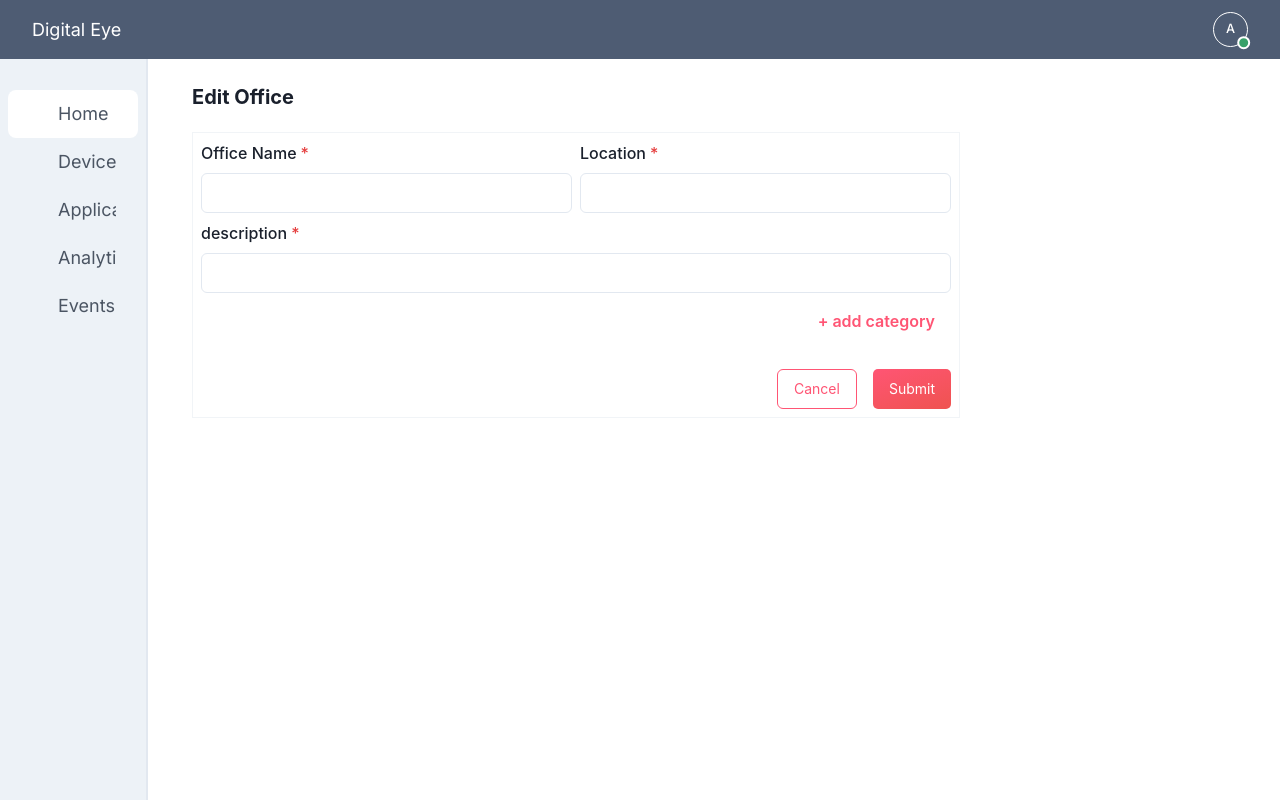
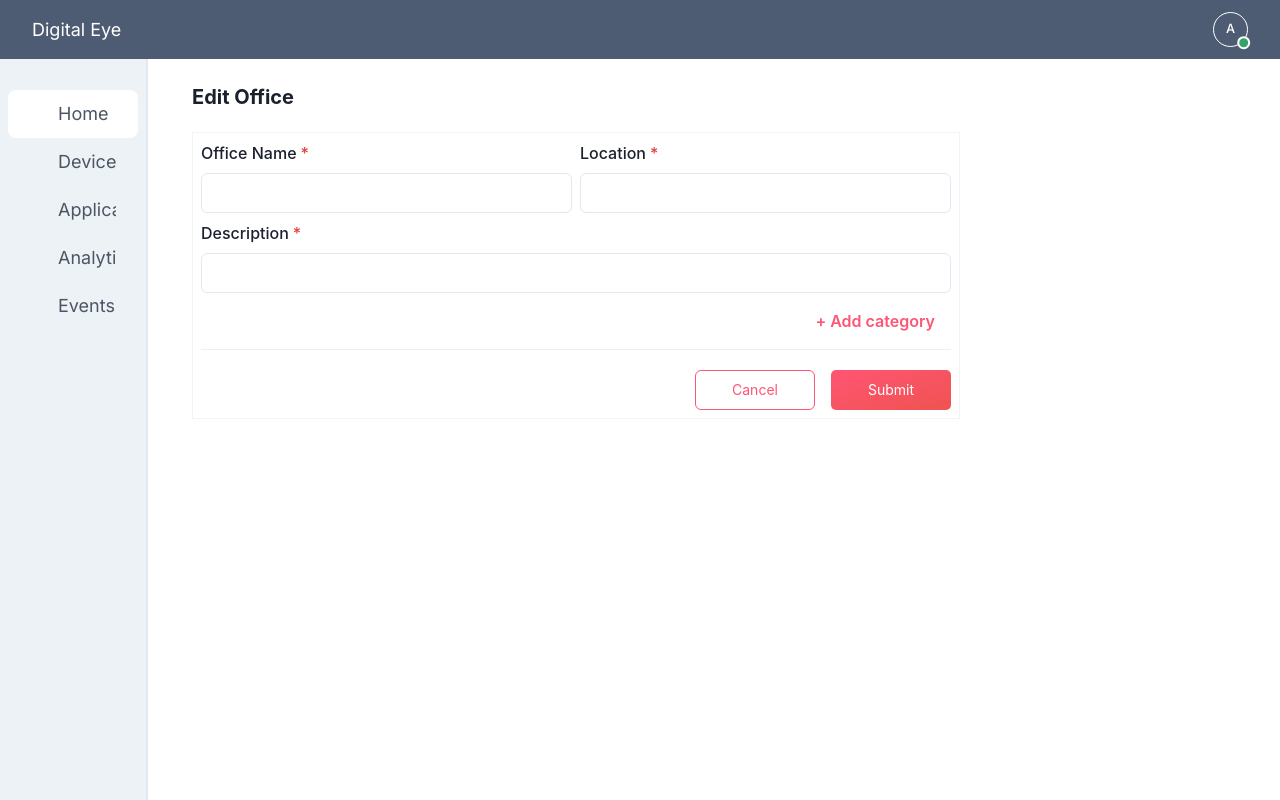
Before and after one commit to abdulmoizrana89/issm-digital-eye, a React (Vite) app: page /home/1 in a window 1280 px wide. Built offline with nearby package versions, Linux system fonts and the light colour scheme; some icons are missing.

Commit message:
style: update popup styles

```diff
--- a/src/components/CustomIconBtn/index.tsx
+++ b/src/components/CustomIconBtn/index.tsx
@@ -15,7 +15,7 @@ const CustomIconButton = ({ icon, onClick }: ICustomIconButton) => {
       variant="outline"
       aria-label={`${icon} button`}
       onClick={onClick}
-      icon={<CustomIcon color="#696969" icon={icon} />}
+      icon={<CustomIcon fontSize="13px" color="#696969" icon={icon} />}
     />
   );
 };
--- a/src/components/CustomModal/CustomModalFooter.tsx
+++ b/src/components/CustomModal/CustomModalFooter.tsx
@@ -28,6 +28,7 @@ const CustomModalFooter = ({
           color="#FF5574"
           fontSize={14}
           fontWeight="normal"
+          className="w-[120px]"
           {...cancelBtnProps}
         >
           {closeBtnText}
@@ -40,6 +41,7 @@ const CustomModalFooter = ({
           fontSize={14}
           fontWeight="normal"
           color="#FFFFFF"
+          className="w-[120px]"
           onClick={onSubmit}
           {...submitBtnProps}
         >
--- a/src/components/CustomModal/index.tsx
+++ b/src/components/CustomModal/index.tsx
@@ -22,12 +22,15 @@ const CustomModal = ({
   children,
 }: CustomModalProps) => {
   return (
-    <Modal isOpen={isOpen} onClose={onClose} motionPreset="scale" size={size ? size : "3xl"}
-
+    <Modal
+      isOpen={isOpen}
+      onClose={onClose}
+      motionPreset="scale"
+      size={size ? size : "3xl"}
     >
       <ModalOverlay />
       <ModalContent>
-        <ModalHeader>{title}</ModalHeader>
+        <ModalHeader className="text-[#4F5D75]">{title}</ModalHeader>
         <ModalBody>{children}</ModalBody>
       </ModalContent>
     </Modal>
--- a/src/pages/private/Home/components/OfficeForm.tsx
+++ b/src/pages/private/Home/components/OfficeForm.tsx
@@ -8,6 +8,7 @@ import {
   Input,
   Text,
   VStack,
+  Divider,
   chakra,
 } from "@chakra-ui/react";
 import { useForm, useFieldArray, FormProvider } from "react-hook-form";
@@ -36,7 +37,7 @@ const formFields = [
     address: { type: "text", label: "Location", required: true },
   },
   {
-    description: { type: "text", label: "description", required: true },
+    description: { type: "text", label: "Description", required: true },
   },
 ];
 
@@ -92,13 +93,15 @@ const OfficeForm = ({
             color="#FF5574"
             onClick={handleAddCategory}
           >
-            + add category
+            + Add category
           </Button>
         </Flex>
 
+        <Divider />
+
         <VStack gap={2} w="full">
           {fields.map((item, index) => (
-            <Box key={item.id} bg="gray.100" w="full" p="5">
+            <Box key={item.id} bg="#F1F4F7" w="full" p="5">
               <HStack alignItems="flex-start">
                 <VStack>
                   <FormControl id={item.id} isRequired={true} w="max">
```
